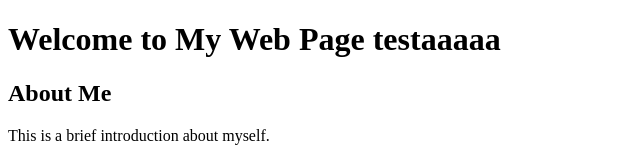
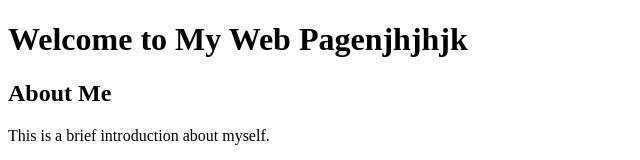
Before and after one commit to gehcost4/ClienteRepoTest, a plain HTML site: page index.html in a window 1280 px wide. Shown: the top 160 px of the page, without its empty margins (0-640 px from the left). Drawn offline with Linux system fonts and the light colour scheme.

Commit message:
test pull r

```diff
--- a/index.html
+++ b/index.html
@@ -8,7 +8,7 @@
 </head>
 <body>
     <header>
-        <h1>Welcome to My Web Page testaaaaa</h1>
+        <h1>Welcome to My Web Pagenjhjhjk</h1>
     </header>
     <main>
         <section>
```
